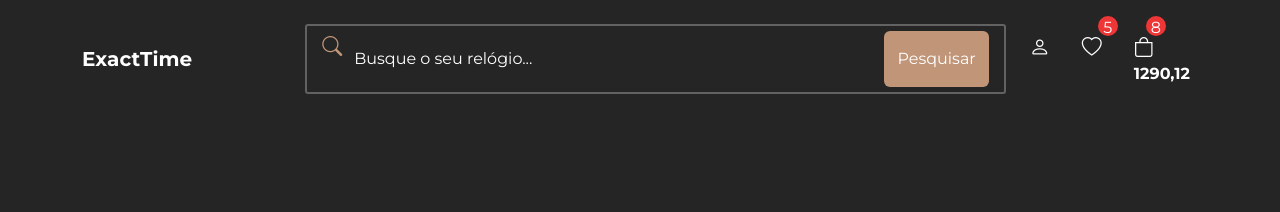
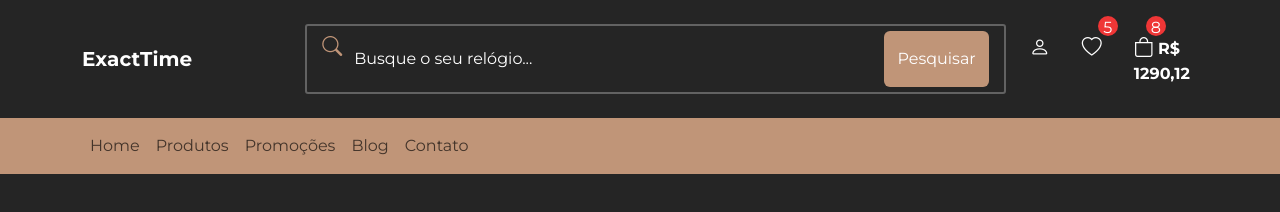
Before and after one commit to carlosg-silva/exacttime, a plain HTML site: page index.html in a window 1280 px wide. Drawn offline with nearby package versions, Linux system fonts and the light colour scheme.

Commit message:
navbar inferior

```diff
--- a/index.html
+++ b/index.html
@@ -49,7 +49,7 @@
           <li class="nav-item" id="bag-item">
             <a href="#" class="nav-link">
               <i class="bi bi-bag"></i>
-              <b>1290,12</b>
+              <b>R$ 1290,12</b>
             </a>
             <span class="qty-info">8</span>
           </li>
@@ -57,6 +57,31 @@
       </div>
     </div>
   </nav>
+  <!-- BOTTOM NAVBAR -->
+  <nav class="navbar navbar-expand-lg secondary-bg-color p-2" id="bottom-navbar-container">
+    <div class="container">
+      <button class="navbar-toggler" type="button" data-bs-toggle="collapse" data-bs-target="#bottom-navbar" aria-controls="bottom-navbar" aria-expanded="false" aria-label="Toggle navigation">
+        <i class="bi bi-list"></i>
+      </button>
+      <ul class="navbar-nav mb-2 mb-lg-0 collapse navbar-collapse" id="bottom-navbar">
+        <li class="nav-item">
+          <a href="#" class="nav-link">Home</a>
+        </li>
+        <li class="nav-item">
+          <a href="#" class="nav-link">Produtos</a>
+        </li>
+        <li class="nav-item">
+          <a href="#" class="nav-link">Promoções</a>
+        </li>
+        <li class="nav-item">
+          <a href="#" class="nav-link">Blog</a>
+        </li>
+        <li class="nav-item">
+          <a href="#" class="nav-link">Contato</a>
+        </li>
+      </ul>
+    </div>
+  </nav>
 </body>
 
 </html>
```
